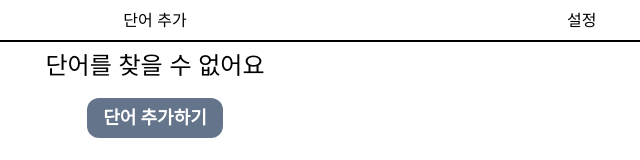
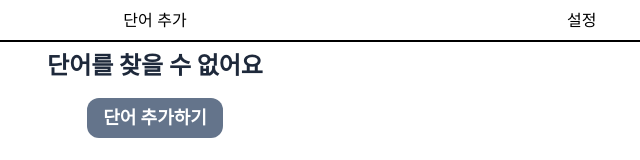
Before and after one commit to chichoon/jlptchoi, a Next.js app: page / in a window 1280 px wide. Shown: the top 160 px of the page, without its empty margins (485-1125 px from the left). Built offline with nearby package versions, Linux system fonts and the light colour scheme.

Commit message:
feat: 헤더 컴포넌트 추가

```diff
--- /dev/null
+++ b/src/components/Header/index.tsx
@@ -0,0 +1,26 @@
+import { twMerge } from "tailwind-merge";
+import cn from "classnames";
+
+interface Props {
+  text: string;
+  color?: "primary" | "secondary";
+  size?: "medium" | "large";
+}
+
+export const Header = ({ text, color = "primary", size = "medium" }: Props) => {
+  return (
+    <h1
+      className={twMerge(
+        cn(
+          "mb-4 text-center font-bold",
+          { "text-2xl": size === "medium" },
+          { "text-4xl": size === "large" },
+          { "text-slate-800": color === "primary" },
+          { "text-slate-600": color === "secondary" }
+        )
+      )}
+    >
+      {text}
+    </h1>
+  );
+};
--- a/src/components/ShowWords/index.tsx
+++ b/src/components/ShowWords/index.tsx
@@ -6,6 +6,7 @@ import { useRouter } from "next/navigation";
 import { useWordsDB } from "@/hooks/useWordsDB";
 import { Word } from "@/types/Words";
 import { Button } from "../Button";
+import { Header } from "../Header";
 
 export const ShowWords = () => {
   const router = useRouter();
@@ -56,13 +57,13 @@ export const ShowWords = () => {
   if (!word)
     return (
       <div className="flex flex-col items-center p-2">
-        <span className="text-2xl mb-4">단어를 찾을 수 없어요</span>
+        <Header text="단어를 찾을 수 없어요" />
         <Button text="단어 추가하기" onClick={handleClickImport} />
       </div>
     );
   return (
     <form onSubmit={handleSubmit} className="flex flex-col w-full p-2">
-      <h2 className="text-4xl w-full text-center mb-4">{word?.word}</h2>
+      <Header size="large" text={word.word} />
       <input
         type="text"
         autoFocus
--- a/src/components/index.ts
+++ b/src/components/index.ts
@@ -1,5 +1,7 @@
 export { ImportForm } from "./ImportForm";
 export { ShowWords } from "./ShowWords";
+export { SettingsSection } from "./SettingsSection";
+
 export { NavBar, NavBarButton, NavBarSpacer } from "./NavBar";
 export { Button } from "./Button";
-export { SettingsSection } from "./SettingsSection";
+export { Header } from "./Header";
```
